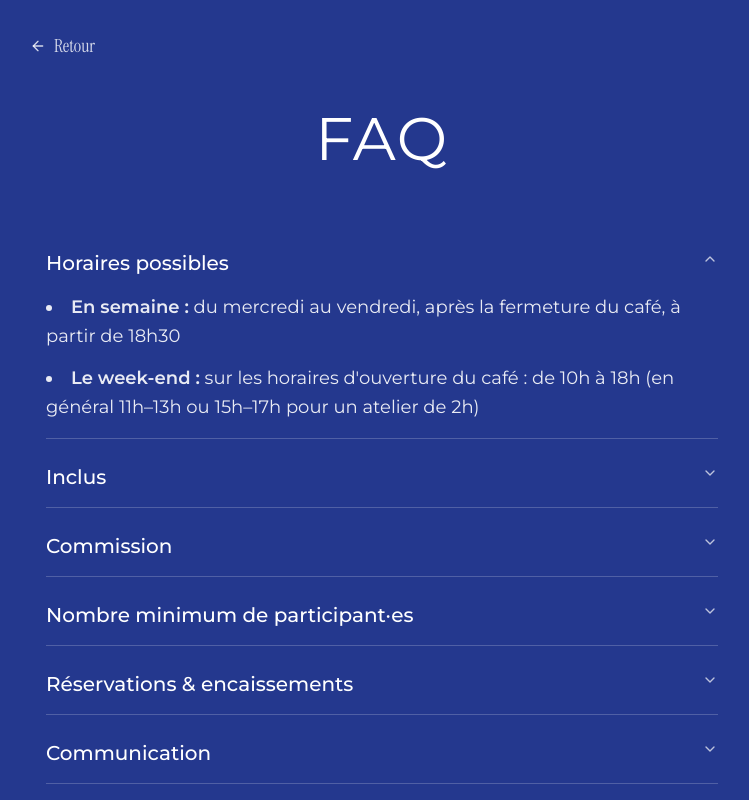
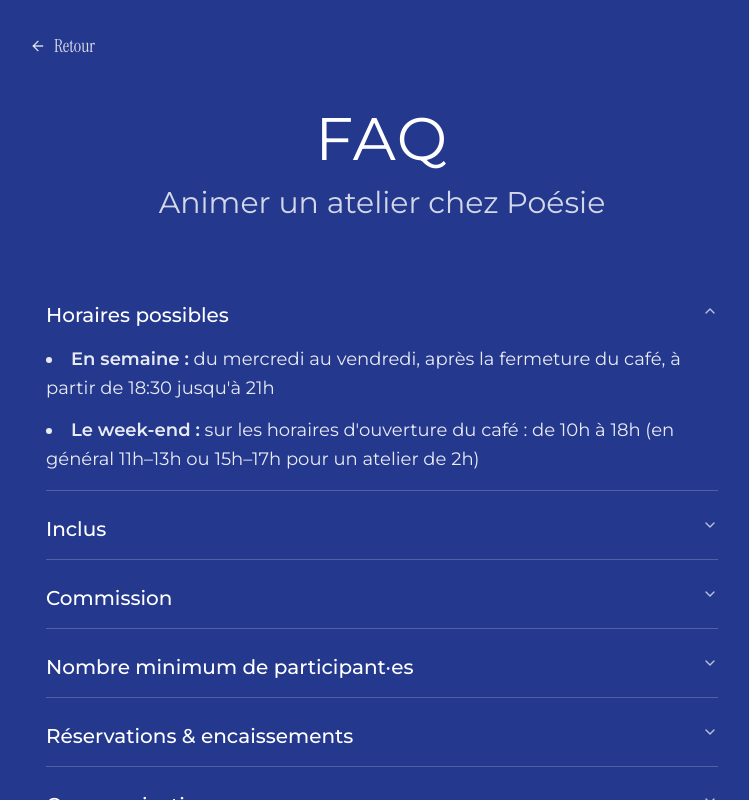
Before and after one commit to yohanlb/poesie-cafe, a Next.js app: page /faq in a window 1280 px wide. Both pictures are taken after a click on the button "Horaires possibles". Shown: the top 800 px of the page, without its empty margins (258-1007 px from the left). Built offline with nearby package versions, Linux system fonts and the light colour scheme.

Commit message:
style: update FAQ page title and content

```diff
--- a/src/app/faq/page.tsx
+++ b/src/app/faq/page.tsx
@@ -10,7 +10,7 @@ import {
 import { montserrat } from "@lib/fonts";
 
 export const metadata: Metadata = {
-  title: "FAQ",
+  title: "Poésie - FAQ",
   description:
     "Questions fréquentes sur les ateliers à Poésie Coffee - Horaires, tarifs, réservations et informations pratiques",
   keywords: [
@@ -33,10 +33,13 @@ export default function FAQ() {
           className={`flex-grow flex flex-col items-center justify-center py-8 ${montserrat.className}`}
         >
           {/* Page Title */}
-          <div className="text-center mb-16">
+          <div className="text-center mb-16 space-y-4">
             <h1 className="text-4xl md:text-5xl lg:text-6xl text-white tracking-wide">
               FAQ
             </h1>
+            <h2 className="text-xl md:text-3xl text-white/80">
+              Animer un atelier chez Poésie
+            </h2>
           </div>
 
           {/* FAQ Accordion */}
@@ -51,7 +54,8 @@ export default function FAQ() {
                   <ul className="space-y-3 list-disc list-inside">
                     <li>
                       <strong>En semaine :</strong> du mercredi au vendredi,
-                      après la fermeture du café, à partir de 18h30
+                      après la fermeture du café, à partir de 18:30 jusqu&apos;à
+                      21h
                     </li>
                     <li>
                       <strong>Le week-end :</strong> sur les horaires
@@ -113,7 +117,7 @@ export default function FAQ() {
                         </li>
                         <li>
                           Minimum de 3 participant·es pour un atelier entre 35 €
-                          et 55 €
+                          et 70 €
                         </li>
                       </ul>
                     </div>
```
